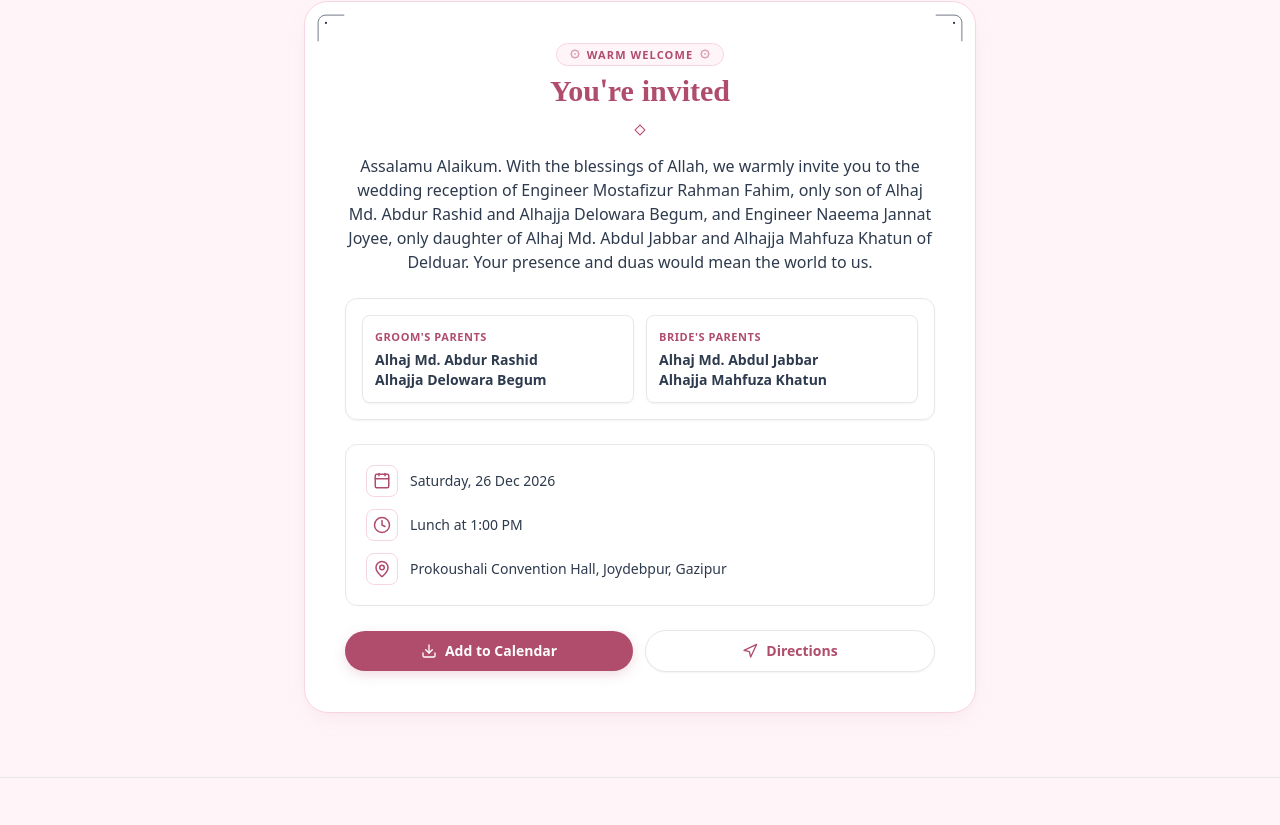
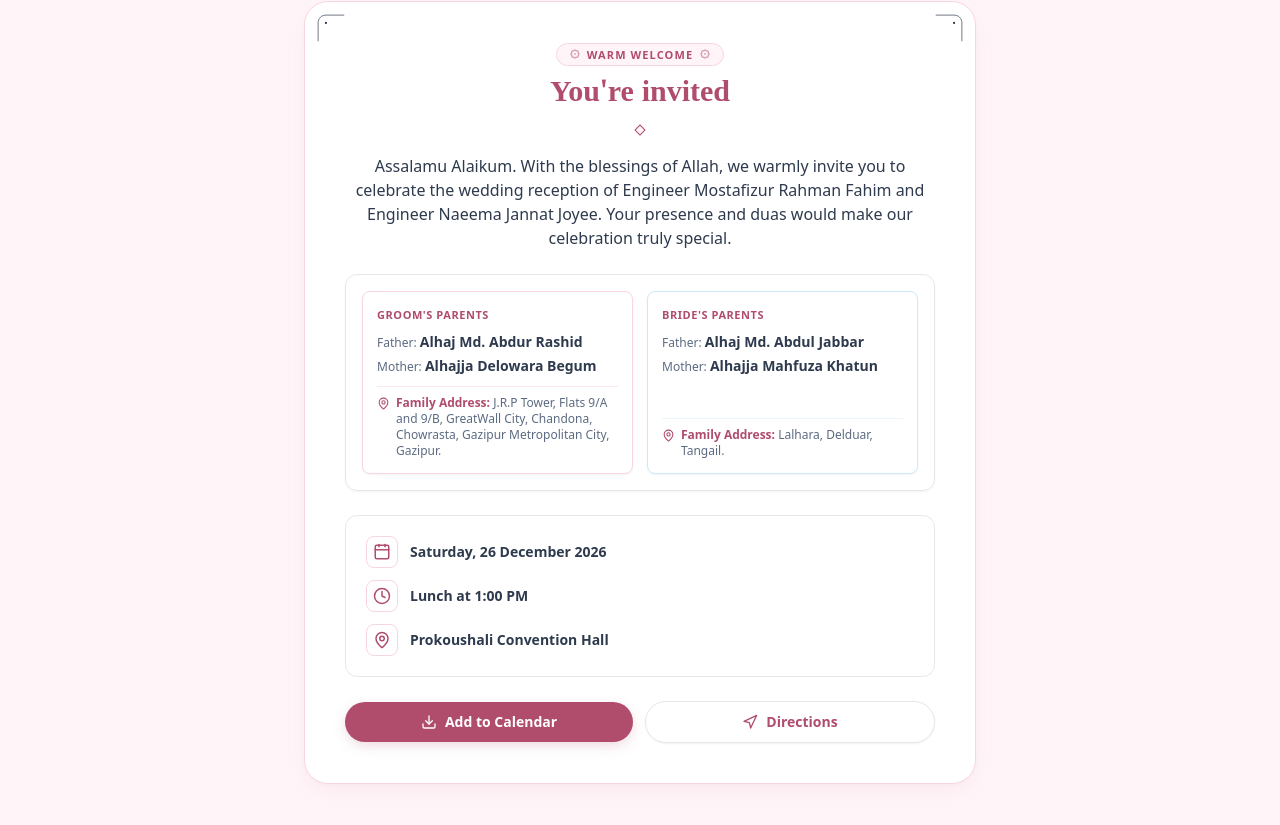
Before and after one commit to MostafizFahim/wedding_reception_invitation, a React (Vite) app: page / in a window 1280 px wide. Shown: the part 995-1820 px from the top of the page. Built offline with nearby package versions, Linux system fonts and the light colour scheme.

Commit message:
feat(content): refine invitation copy, separate RSVP and info numbers, add family addresses, and display RSVP permanently

```diff
--- a/src/components/FloatingRSVP.tsx
+++ b/src/components/FloatingRSVP.tsx
@@ -8,7 +8,7 @@ export const FloatingRSVP: React.FC = () => {
   const [isVisible, setIsVisible] = useState(false)
 
   const encodedMessage = encodeURIComponent(CONTENT.contact.whatsappMessage[lang])
-  const whatsappUrl = `https://wa.me/${CONTENT.contact.whatsappNumber}?text=${encodedMessage}`
+  const whatsappUrl = `${CONTENT.contact.whatsappRsvp.url}?text=${encodedMessage}`
 
   useEffect(() => {
     const handleScroll = () => {
@@ -53,7 +53,7 @@ export const FloatingRSVP: React.FC = () => {
         target="_blank"
         rel="noopener noreferrer"
         className="flex items-center gap-1.5 px-3.5 py-2 rounded-full btn-accent text-white shadow-pastel-btn border border-pink-200 active:scale-95 transition-all text-xs font-semibold focus:outline-none focus-visible:ring-2 focus-visible:ring-accent"
-        aria-label={`${t.buttons.whatsapp}: ${CONTENT.contact.displayPhone}`}
+        aria-label={`${t.buttons.whatsapp}: ${CONTENT.contact.whatsappRsvp.display}`}
       >
         <MessageCircle size={15} />
         <span>{t.buttons.floatingRsvp}</span>
--- a/src/components/Invitation.tsx
+++ b/src/components/Invitation.tsx
@@ -61,29 +61,67 @@ export const Invitation: React.FC = () => {
           </div>
 
           {/* Short Invitation Body */}
-          <p className="font-bangla-body text-sm sm:text-base text-ink/90 leading-relaxed text-center mb-6">
+          <p className="font-bangla-body text-sm sm:text-base font-normal text-ink/90 leading-relaxed text-center mb-6">
             {t.invitationBody}
           </p>
 
-          {/* Family Details Block: Both Mothers and Fathers Visibly Displayed */}
+          {/* Family Details Block: Both Parents and Family Addresses */}
           <div className="mb-6 p-3.5 sm:p-4 rounded-xl bg-pink-50/50 border border-pink-200/80 shadow-sm text-left">
-            <div className="grid grid-cols-1 sm:grid-cols-2 gap-3">
-              {/* Groom's Parents */}
-              <div className="p-3 rounded-lg bg-white/90 border border-pink-200/90 shadow-sm">
-                <span className="block text-[11px] font-bold uppercase tracking-wider text-accent mb-1">
-                  {t.familyBlock.groomParentsTitle}
-                </span>
-                <p className="font-semibold text-xs sm:text-sm text-ink">{CONTENT.groom.father[lang]}</p>
-                <p className="font-semibold text-xs sm:text-sm text-ink">{CONTENT.groom.mother[lang]}</p>
+            <div className="grid grid-cols-1 sm:grid-cols-2 gap-3.5">
+              {/* Groom's Family */}
+              <div className="p-3 sm:p-3.5 rounded-lg bg-white/95 border border-pink-200 shadow-sm flex flex-col justify-between">
+                <div>
+                  <span className="block text-[11px] font-bold uppercase tracking-wider text-accent mb-2">
+                    {t.familyBlock.groomParentsTitle}
+                  </span>
+                  <div className="space-y-1 mb-2.5">
+                    <p className="text-xs sm:text-sm text-ink">
+                      <span className="text-ink-muted text-[11px] sm:text-xs font-normal">{t.familyBlock.fatherLabel}</span>
+                      <strong className="font-semibold text-ink">{CONTENT.groom.father[lang]}</strong>
+                    </p>
+                    <p className="text-xs sm:text-sm text-ink">
+                      <span className="text-ink-muted text-[11px] sm:text-xs font-normal">{t.familyBlock.motherLabel}</span>
+                      <strong className="font-semibold text-ink">{CONTENT.groom.mother[lang]}</strong>
+                    </p>
+                  </div>
+                </div>
+                {CONTENT.config.showFamilyAddresses && (
+                  <div className="pt-2 border-t border-pink-100 flex items-start gap-1.5 text-xs">
+                    <MapPin size={13} className="text-accent shrink-0 mt-0.5" />
+                    <p className="text-[11px] sm:text-xs leading-relaxed text-ink/85">
+                      <strong className="font-semibold text-accent">{t.familyBlock.addressLabel} </strong>
+                      <span className="font-normal text-ink-muted">{CONTENT.groom.address[lang]}</span>
+                    </p>
+                  </div>
+                )}
               </div>
 
-              {/* Bride's Parents */}
-              <div className="p-3 rounded-lg bg-white/90 border border-sky-200/90 shadow-sm">
-                <span className="block text-[11px] font-bold uppercase tracking-wider text-accent mb-1">
-                  {t.familyBlock.brideParentsTitle}
-                </span>
-                <p className="font-semibold text-xs sm:text-sm text-ink">{CONTENT.bride.father[lang]}</p>
-                <p className="font-semibold text-xs sm:text-sm text-ink">{CONTENT.bride.mother[lang]}</p>
+              {/* Bride's Family */}
+              <div className="p-3 sm:p-3.5 rounded-lg bg-white/95 border border-sky-200 shadow-sm flex flex-col justify-between">
+                <div>
+                  <span className="block text-[11px] font-bold uppercase tracking-wider text-accent mb-2">
+                    {t.familyBlock.brideParentsTitle}
+                  </span>
+                  <div className="space-y-1 mb-2.5">
+                    <p className="text-xs sm:text-sm text-ink">
+                      <span className="text-ink-muted text-[11px] sm:text-xs font-normal">{t.familyBlock.fatherLabel}</span>
+                      <strong className="font-semibold text-ink">{CONTENT.bride.father[lang]}</strong>
+                    </p>
+                    <p className="text-xs sm:text-sm text-ink">
+                      <span className="text-ink-muted text-[11px] sm:text-xs font-normal">{t.familyBlock.motherLabel}</span>
+                      <strong className="font-semibold text-ink">{CONTENT.bride.mother[lang]}</strong>
+                    </p>
+                  </div>
+                </div>
+                {CONTENT.config.showFamilyAddresses && (
+                  <div className="pt-2 border-t border-sky-100 flex items-start gap-1.5 text-xs">
+                    <MapPin size={13} className="text-accent shrink-0 mt-0.5" />
+                    <p className="text-[11px] sm:text-xs leading-relaxed text-ink/85">
+                      <strong className="font-semibold text-accent">{t.familyBlock.addressLabel} </strong>
+                      <span className="font-normal text-ink-muted">{CONTENT.bride.address[lang]}</span>
+                    </p>
+                  </div>
+                )}
               </div>
             </div>
           </div>
@@ -91,11 +129,11 @@ export const Invitation: React.FC = () => {
           {/* 3-Row Detail List */}
           <div className="bg-pink-50/70 rounded-xl p-4 sm:p-5 border border-pink-200/70 space-y-3 mb-6">
             {detailRows.map((row, idx) => (
-              <div key={idx} className="flex items-center gap-3 text-xs sm:text-sm font-medium text-ink">
+              <div key={idx} className="flex items-center gap-3 text-xs sm:text-sm text-ink">
                 <div className="p-1.5 rounded-lg bg-white border border-pink-200">
                   {row.icon}
                 </div>
-                <span>{row.text}</span>
+                <strong className="font-semibold text-ink">{row.text}</strong>
               </div>
             ))}
           </div>
--- a/src/content.ts
+++ b/src/content.ts
@@ -31,9 +31,19 @@ export interface ContentConfig {
   }
 
   contact: {
-    displayPhone: string
-    internationalPhone: string
-    whatsappNumber: string
+    whatsappRsvp: {
+      number: string
+      display: string
+      international: string
+      url: string
+    }
+    informationPhone: {
+      number: string
+      display: string
+      displayBn: string
+      international: string
+      telUrl: string
+    }
     whatsappMessage: {
       en: string
       bn: string
@@ -72,6 +82,10 @@ export interface ContentConfig {
       en: string
       bn: string
     }
+    address: {
+      en: string
+      bn: string
+    }
   }
 
   bride: {
@@ -88,6 +102,10 @@ export interface ContentConfig {
       bn: string
     }
     mother: {
+      en: string
+      bn: string
+    }
+    address: {
       en: string
       bn: string
     }
@@ -134,6 +152,9 @@ export interface ContentConfig {
       familyBlock: {
         groomParentsTitle: string
         brideParentsTitle: string
+        fatherLabel: string
+        motherLabel: string
+        addressLabel: string
       }
       details: {
         date: string
@@ -145,6 +166,7 @@ export interface ContentConfig {
       venueHeading: string
       rsvpHeading: string
       rsvpHelper: string
+      rsvpContactLabel: string
       buttons: {
         whatsapp: string
         call: string
@@ -189,6 +211,9 @@ export interface ContentConfig {
       familyBlock: {
         groomParentsTitle: string
         brideParentsTitle: string
+        fatherLabel: string
+        motherLabel: string
+        addressLabel: string
       }
       details: {
         date: string
@@ -200,6 +225,7 @@ export interface ContentConfig {
       venueHeading: string
       rsvpHeading: string
       rsvpHelper: string
+      rsvpContactLabel: string
       buttons: {
         whatsapp: string
         call: string
@@ -240,7 +266,7 @@ export const CONTENT: ContentConfig = {
     },
     heroPhoto: '/images/hero-couple.jpg', // Path to photograph when ready
     showMap: true,
-    showFamilyAddresses: false,
+    showFamilyAddresses: true,
   },
 
   event: {
@@ -253,9 +279,19 @@ export const CONTENT: ContentConfig = {
   },
 
   contact: {
-    displayPhone: '01711-672740',
-    internationalPhone: '+8801711672740',
-    whatsappNumber: '8801711672740',
+    whatsappRsvp: {
+      number: '8801785227997',
+      display: '01785227997',
+      international: '+8801785227997',
+      url: 'https://wa.me/8801785227997',
+    },
+    informationPhone: {
+      number: '8801711697240',
+      display: '01711697240',
+      displayBn: '০১৭১১৬৯৭২৪০',
+      international: '+8801711697240',
+      telUrl: 'tel:+8801711697240',
+    },
     whatsappMessage: {
       en: "Assalamu Alaikum. I am confirming my attendance for Fahim & Joyee's Bou Bhat reception ceremony.",
       bn: 'আসসালামু আলাইকুম। ফাহিম ও জয়ীর বৌভাত অনুষ্ঠানে উপস্থিত থাকার বিষয়ে জানাচ্ছি।',
@@ -294,6 +330,10 @@ export const CONTENT: ContentConfig = {
       en: 'Alhajja Delowara Begum',
       bn: 'আলহাজ্ব মোছাঃ দেলোয়ারা বেগম',
     },
+    address: {
+      en: 'J.R.P Tower, Flats 9/A and 9/B, GreatWall City, Chandona, Chowrasta, Gazipur Metropolitan City, Gazipur.',
+      bn: 'জে.আর.পি টাওয়ার, ফ্ল্যাট ৯/এ ও ৯/বি, গ্রেটওয়াল সিটি, চান্দনা, চৌরাস্তা, গাজীপুর মহানগর, গাজীপুর।',
+    },
   },
 
   bride: {
@@ -312,6 +352,10 @@ export const CONTENT: ContentConfig = {
     mother: {
       en: 'Alhajja Mahfuza Khatun',
       bn: 'আলহাজ্ব মোছাঃ মাহফুজা খাতুন',
+    },
+    address: {
+      en: 'Lalhara, Delduar, Tangail.',
+      bn: 'লালহাড়া, দেলদুয়ার, টাঙ্গাইল।',
     },
   },
 
@@ -366,24 +410,28 @@ export const CONTENT: ContentConfig = {
       countdownFinished: "Today is the day. We can't wait to see you!",
       invitationHeading: "You're invited",
       invitationBody:
-        'Assalamu Alaikum. With the blessings of Allah, we warmly invite you to the wedding reception of Engineer Mostafizur Rahman Fahim, only son of Alhaj Md. Abdur Rashid and Alhajja Delowara Begum, and Engineer Naeema Jannat Joyee, only daughter of Alhaj Md. Abdul Jabbar and Alhajja Mahfuza Khatun of Delduar. Your presence and duas would mean the world to us.',
+        'Assalamu Alaikum. With the blessings of Allah, we warmly invite you to celebrate the wedding reception of Engineer Mostafizur Rahman Fahim and Engineer Naeema Jannat Joyee. Your presence and duas would make our celebration truly special.',
       familyBlock: {
         groomParentsTitle: "Groom's Parents",
         brideParentsTitle: "Bride's Parents",
+        fatherLabel: 'Father: ',
+        motherLabel: 'Mother: ',
+        addressLabel: 'Family Address:',
       },
       details: {
-        date: 'Saturday, 26 Dec 2026',
+        date: 'Saturday, 26 December 2026',
         time: 'Lunch at 1:00 PM',
-        venue: 'Prokoushali Convention Hall, Joydebpur, Gazipur',
+        venue: 'Prokoushali Convention Hall',
         calendarBtn: 'Add to Calendar',
         directionsBtn: 'Directions',
       },
       venueHeading: 'Find us',
       rsvpHeading: 'Will you join us?',
       rsvpHelper: 'A quick message helps us plan. Thank you!',
+      rsvpContactLabel: 'For event information: ',
       buttons: {
         whatsapp: 'RSVP on WhatsApp',
-        call: 'Call',
+        call: 'Call for Information',
         calendar: 'Add to Calendar',
         directions: 'Directions',
         floatingRsvp: 'RSVP',
@@ -423,24 +471,28 @@ export const CONTENT: ContentConfig = {
       countdownFinished: 'আজই সেই দিন। আপনার অপেক্ষায় আছি!',
       invitationHeading: 'দাওয়াত',
       invitationBody:
-        'আসসালামু আলাইকুম। আল্লাহর রহমতে আগামী ২৬ ডিসেম্বর ২০২৬, শনিবার, আমাদের একমাত্র পুত্র ইঞ্জিনিয়ার মোঃ মোস্তাফিজুর রহমান ফাহিম, আলহাজ্ব মোঃ আব্দুর রশীদ ও আলহাজ্ব মোছাঃ দেলোয়ারা বেগমের সন্তান এবং দেলদুয়ার নিবাসী আলহাজ্ব মোঃ আব্দুল জব্বার ও আলহাজ্ব মোছাঃ মাহফুজা খাতুনের একমাত্র কন্যা ইঞ্জিনিয়ার নাঈমা জান্নাত (জয়ী)-র বৌভাত অনুষ্ঠানে আপনার উপস্থিতি ও দোয়া কামনা করছি।',
+        'আসসালামু আলাইকুম। মহান আল্লাহর অশেষ রহমতে আমাদের প্রিয় সন্তান ইঞ্জিনিয়ার মোঃ মোস্তাফিজুর রহমান ফাহিম ও ইঞ্জিনিয়ার নাঈমা জান্নাত (জয়ী)-র বৌভাত অনুষ্ঠানে আপনাকে আন্তরিক আমন্ত্রণ জানাচ্ছি। আপনার উপস্থিতি ও দোয়া আমাদের আনন্দকে পূর্ণতা দেবে।',
       familyBlock: {
         groomParentsTitle: 'বরের পিতা-মাতা',
         brideParentsTitle: 'কনের পিতা-মাতা',
+        fatherLabel: 'পিতা: ',
+        motherLabel: 'মাতা: ',
+        addressLabel: 'ঠিকানা:',
       },
       details: {
         date: 'শনিবার, ২৬ ডিসেম্বর ২০২৬',
         time: 'প্রীতিভোজ: দুপুর ১.০০ ঘটিকা',
-        venue: 'প্রকৌশলী কনভেনশন হল, জয়দেবপুর, গাজীপুর',
+        venue: 'প্রকৌশলী কনভেনশন হল',
         calendarBtn: 'ক্যালেন্ডারে যুক্ত করুন',
         directionsBtn: 'রুট দেখুন',
       },
       venueHeading: 'অনুষ্ঠানের স্থান',
       rsvpHeading: 'আপনি কি আসছেন?',
       rsvpHelper: 'একটি ছোট্ট বার্তা আমাদের আয়োজনে সাহায্য করবে। ধন্যবাদ!',
+      rsvpContactLabel: 'অনুষ্ঠান সংক্রান্ত তথ্য: ',
       buttons: {
         whatsapp: 'WhatsApp-এ জানান',
-        call: 'কল করুন',
+        call: 'তথ্যের জন্য কল করুন',
         calendar: 'ক্যালেন্ডারে যুক্ত করুন',
         directions: 'রুট দেখুন',
         floatingRsvp: 'উপস্থিতি জানান',
```
Also changed, not shown: src/components/RSVP.tsx (+19 -15 lines), src/utils/calendar.ts (+4 -4 lines), 1 other file (tests, documents, lock files or other folders).
